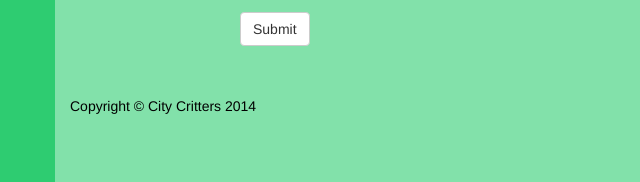
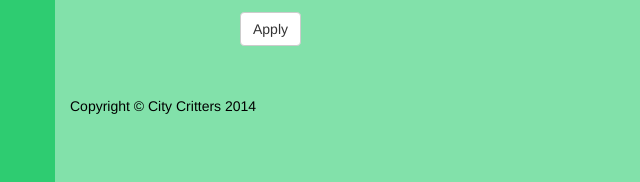
Before and after one commit to timotius02/citycritters, a plain HTML site: page index.html in a window 1280 px wide. Shown: the part 3358-3540 px from the top of the page, 0-640 px from the left. Drawn offline with Linux system fonts and the light colour scheme; some packages are replaced by stand-ins of ours; a web font is replaced by a local one.

Commit message:
Added submit button

```diff
--- a/index.html
+++ b/index.html
@@ -225,6 +225,7 @@
                             <label for="name">Enter your phone number to receive updates.</label>
                             <input type="text" class="form-control" id="otherPets" placeholder="Enter phone number">
                         </div>
+                        <button type="submit" class="btn btn-default">Submit</button>
                     </div>
                 </div>
 
@@ -408,7 +409,7 @@
                         <input type="text" class="form-control" id="otherPets" placeholder="Enter clinic">
                     </div>
                 </div>
-              <button type="submit" class="btn btn-default">Submit</button>
+              <button type="submit" class="btn btn-default">Apply</button>
             </form>
         </div>
 
```
